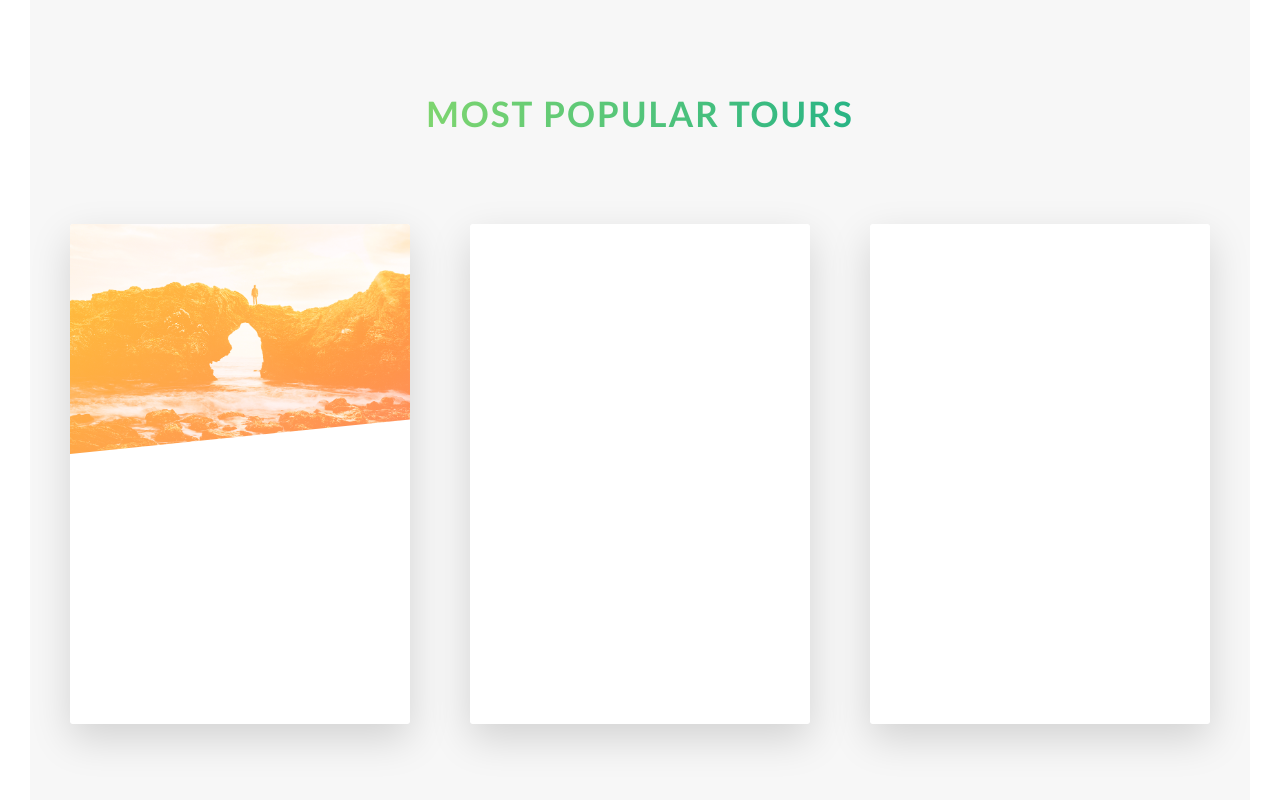
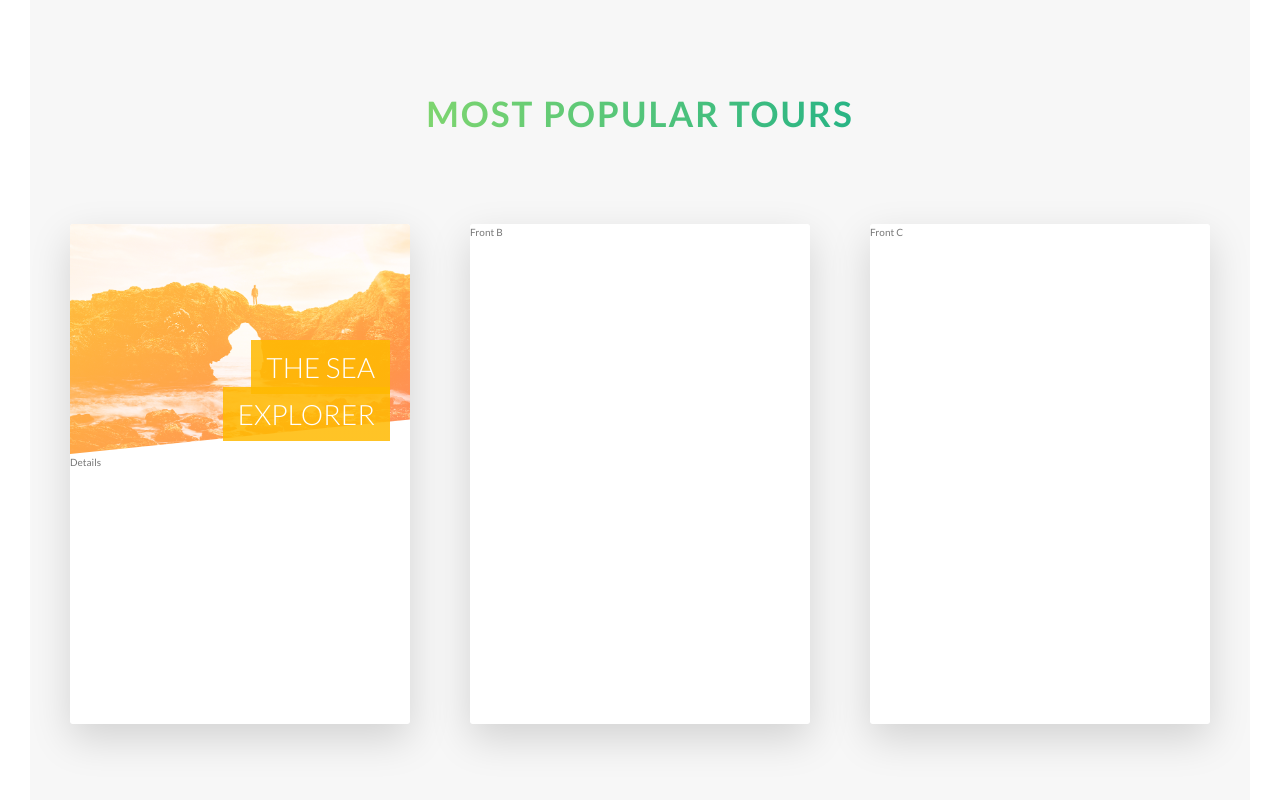
Before and after one commit to denidiasjr/course-advanced-css, a website: page naturous/index.html in a window 1280 px wide. Shown: the part 2384-3184 px from the top of the page. Drawn offline with Linux system fonts and the light colour scheme.

Commit message:
Creating heading for the first card

```diff
--- a/naturous/index.html
+++ b/naturous/index.html
@@ -144,12 +144,14 @@
                 &nbsp;
               </div>
 
-              <div class="card__heading">
-
-              </div>
+              <h4 class="card__heading">
+                <span class="card__heading-span card__heading-span--1">
+                  The Sea Explorer
+                </span>
+              </h4>
 
               <div class="card__details">
-
+                Details
               </div>
             </div>
             <div class="card__side card__side--back card__side--back-1">
--- a/naturous/sass/components/_card.scss
+++ b/naturous/sass/components/_card.scss
@@ -6,8 +6,6 @@
 
   &__side {
     height: 50rem;
-    color: $color-white;
-    font-size: 2rem;
     transition: all 0.8s ease;
     position: absolute;
     top: 0;
@@ -83,4 +81,38 @@
       background-image: url(../img/nat-5.jpg);
     }
   }
+
+  &__heading {
+    font-size: 2.8rem;
+    font-weight: 300;
+    text-transform: uppercase;
+    text-align: right;
+    color: $color-white;
+    position: absolute;
+    top: 12rem;
+    right: 2rem;
+    width: 75%;
+  }
+
+  &__heading-span {
+    padding: 1rem 1.5rem;
+    -webkit-box-decoration-break: clone;
+    box-decoration-break: clone;
+
+    &--1 {
+      background: linear-gradient(
+        to right bottom,
+        rgba($color-secondary-light, .85),
+        rgba($color-secondary-light, .85)
+      )
+    }
+
+    &--2 {
+
+    }
+
+    &--3 {
+
+    }
+  }
 }
```
Also changed, not shown: naturous/css/style.css.
